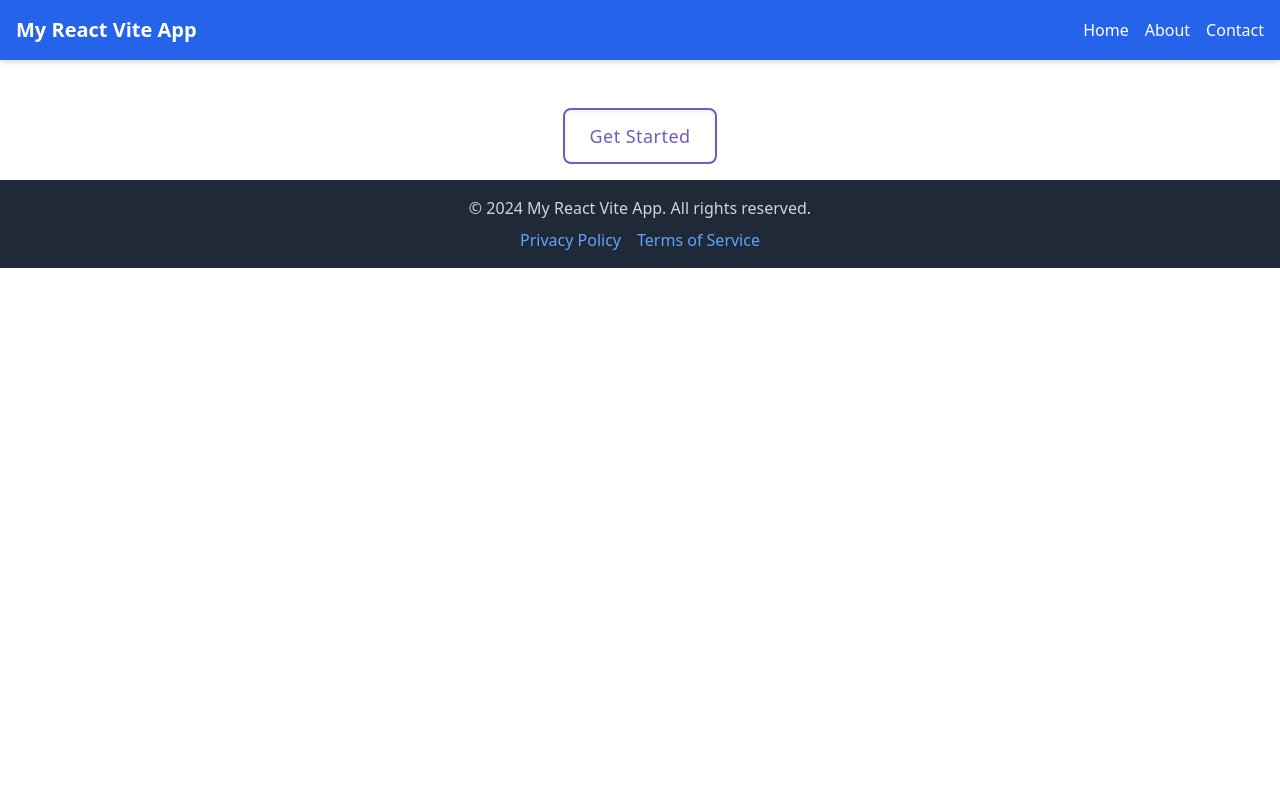
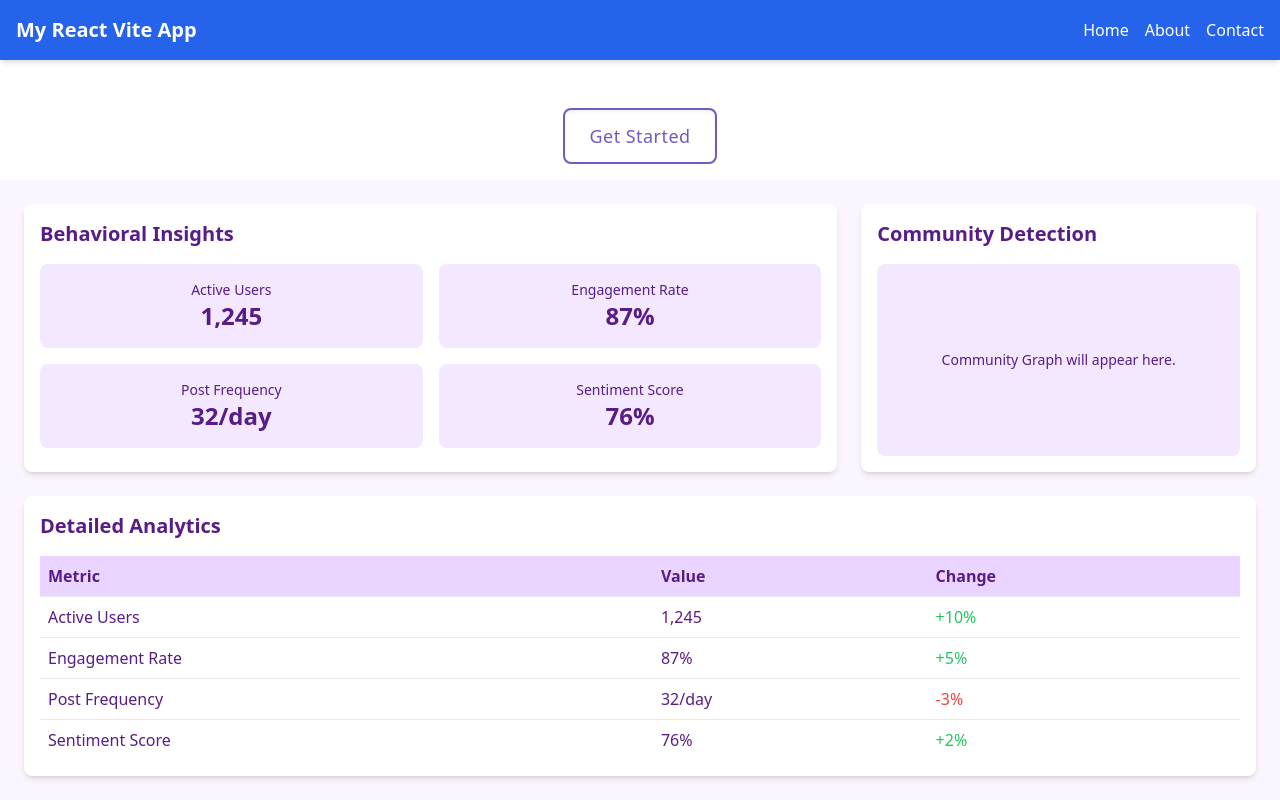
Before and after one commit to Devesh73/kyn, a React (Vite) app in the folder kyn-frontend/: page / in a window 1280 px wide. Shown: the top 800 px of the page. Built offline with nearby package versions, Linux system fonts and the light colour scheme.

Commit message:
feat: dashboard

```diff
--- a/kyn-frontend/src/App.jsx
+++ b/kyn-frontend/src/App.jsx
@@ -5,6 +5,7 @@ import './App.css'
 import Headers from './components/Header'
 import Footer from './components/Footer'
 import  Button  from './components/Button'
+import Dashboard from './screens/Dashboard'
 
 function App() {
 
@@ -15,6 +16,7 @@ function App() {
       <div className="flex justify-center mt-8">
         <Button onClick={() => alert("Button Clicked!")}>Get Started</Button>
       </div>
+      <Dashboard />
       <Footer />
     </>
   )
--- /dev/null
+++ b/kyn-frontend/src/screens/Dashboard.jsx
@@ -0,0 +1,86 @@
+import React from "react";
+
+const Dashboard = () => {
+  return (
+    <div className="min-h-screen bg-purple-50 text-purple-900">
+
+      {/* Main Content */}
+      <div className="container mx-auto p-6">
+        <div className="grid grid-cols-1 lg:grid-cols-3 gap-6">
+          {/* Behavioral Insights Section */}
+          <section className="col-span-1 lg:col-span-2 bg-white shadow-md rounded-lg p-4">
+            <h2 className="text-xl font-semibold mb-4">Behavioral Insights</h2>
+            <div className="grid grid-cols-2 gap-4">
+              <div className="bg-purple-100 p-4 rounded-lg text-center">
+                <p className="text-sm font-medium">Active Users</p>
+                <h3 className="text-2xl font-bold">1,245</h3>
+              </div>
+              <div className="bg-purple-100 p-4 rounded-lg text-center">
+                <p className="text-sm font-medium">Engagement Rate</p>
+                <h3 className="text-2xl font-bold">87%</h3>
+              </div>
+              <div className="bg-purple-100 p-4 rounded-lg text-center">
+                <p className="text-sm font-medium">Post Frequency</p>
+                <h3 className="text-2xl font-bold">32/day</h3>
+              </div>
+              <div className="bg-purple-100 p-4 rounded-lg text-center">
+                <p className="text-sm font-medium">Sentiment Score</p>
+                <h3 className="text-2xl font-bold">76%</h3>
+              </div>
+            </div>
+          </section>
+
+          {/* Community Detection Section */}
+          <section className="col-span-1 bg-white shadow-md rounded-lg p-4">
+            <h2 className="text-xl font-semibold mb-4">Community Detection</h2>
+            <div className="bg-purple-100 p-4 rounded-lg flex items-center justify-center h-48">
+              <p className="text-center text-sm font-medium">
+                Community Graph will appear here.
+              </p>
+            </div>
+          </section>
+        </div>
+
+        {/* Analytics Section */}
+        <div className="mt-6 bg-white shadow-md rounded-lg p-4">
+          <h2 className="text-xl font-semibold mb-4">Detailed Analytics</h2>
+          <div className="overflow-x-auto">
+            <table className="w-full text-left table-auto">
+              <thead>
+                <tr className="bg-purple-200">
+                  <th className="p-2">Metric</th>
+                  <th className="p-2">Value</th>
+                  <th className="p-2">Change</th>
+                </tr>
+              </thead>
+              <tbody>
+                <tr className="border-t">
+                  <td className="p-2">Active Users</td>
+                  <td className="p-2">1,245</td>
+                  <td className="p-2 text-green-500">+10%</td>
+                </tr>
+                <tr className="border-t">
+                  <td className="p-2">Engagement Rate</td>
+                  <td className="p-2">87%</td>
+                  <td className="p-2 text-green-500">+5%</td>
+                </tr>
+                <tr className="border-t">
+                  <td className="p-2">Post Frequency</td>
+                  <td className="p-2">32/day</td>
+                  <td className="p-2 text-red-500">-3%</td>
+                </tr>
+                <tr className="border-t">
+                  <td className="p-2">Sentiment Score</td>
+                  <td className="p-2">76%</td>
+                  <td className="p-2 text-green-500">+2%</td>
+                </tr>
+              </tbody>
+            </table>
+          </div>
+        </div>
+      </div>
+    </div>
+  );
+};
+
+export default Dashboard;
```
